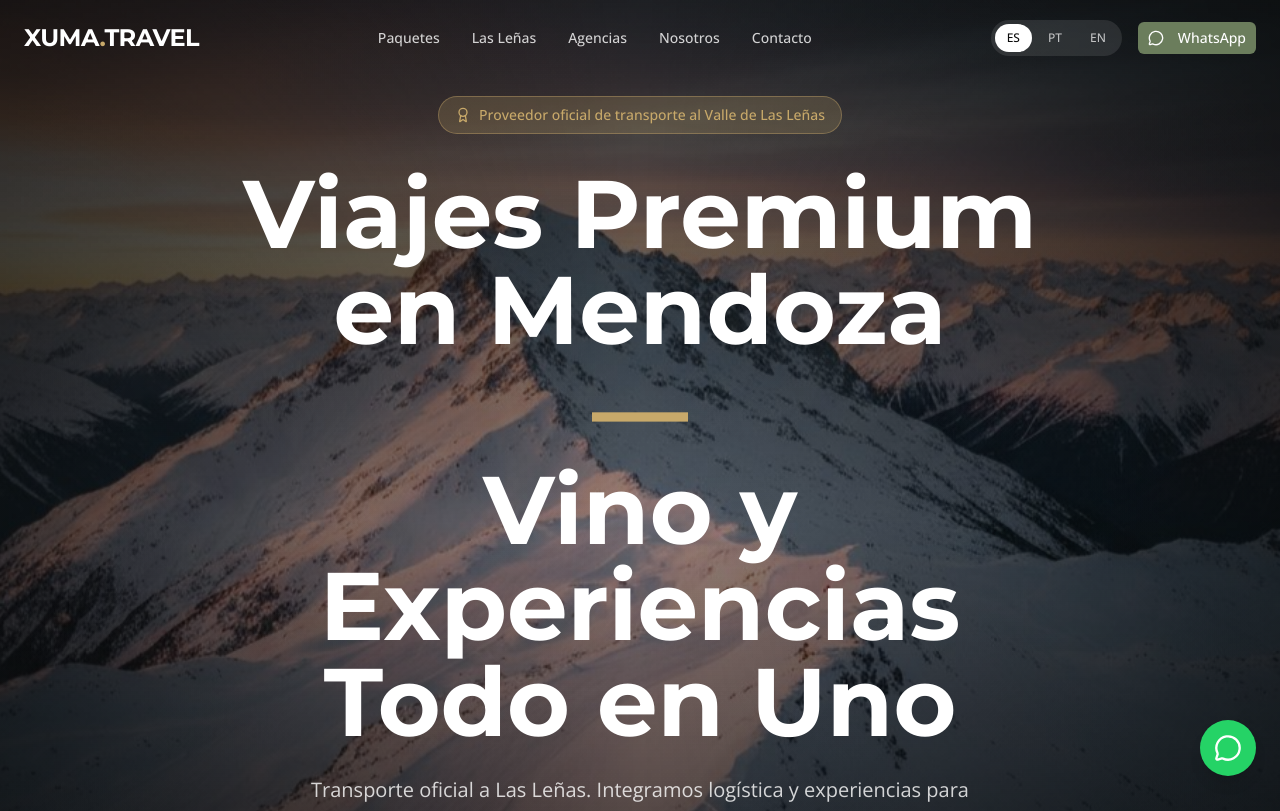
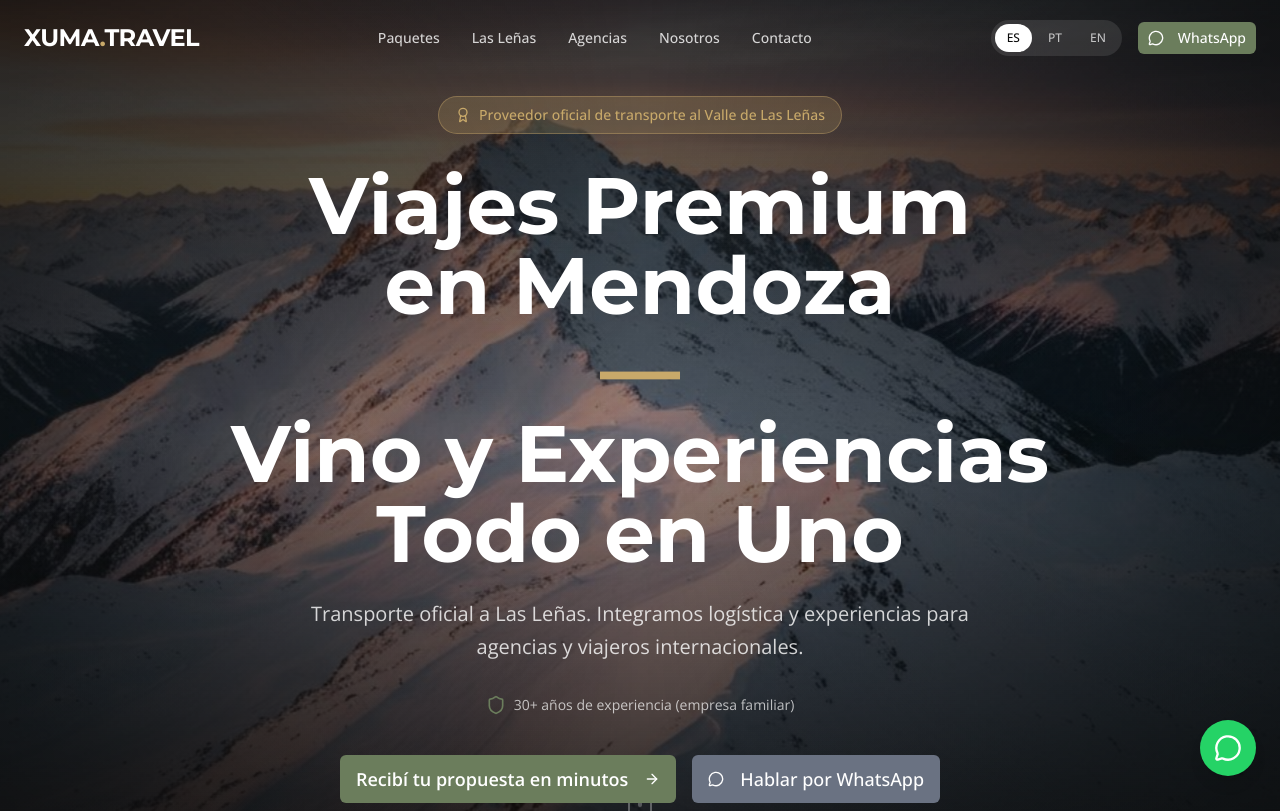
Before and after one commit to xumatravel/v0-xuma-travel-landing-page, a Next.js app: page / in a window 1280 px wide. Shown: the top 811 px of the page. Built offline with nearby package versions, Linux system fonts and the light colour scheme.

Commit message:
feat: set intermediate title sizes with Tailwind
Introduce custom Tailwind sizes for balanced title scaling.

```diff
--- a/components/landing/hero.tsx
+++ b/components/landing/hero.tsx
@@ -48,7 +48,7 @@ export function Hero() {
           </div>
 
           {/* Headline */}
-          <h1 className="font-serif text-5xl md:text-6xl lg:text-7xl xl:text-8xl font-bold text-white leading-none mb-6">
+          <h1 className="font-serif text-[2.75rem] md:text-[3.5rem] lg:text-[4.25rem] xl:text-[5rem] font-bold text-white leading-none mb-6">
             <span className="block">Viajes Premium</span>
             <span className="block mb-1">en Mendoza</span>
             <span className="block text-[#C8A96A] my-1">—</span>
```
